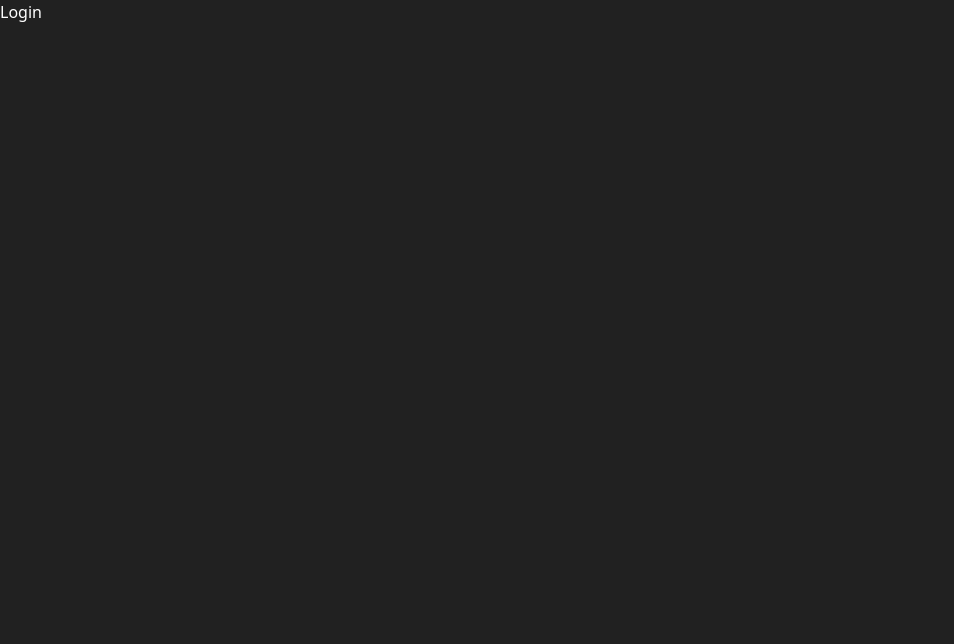
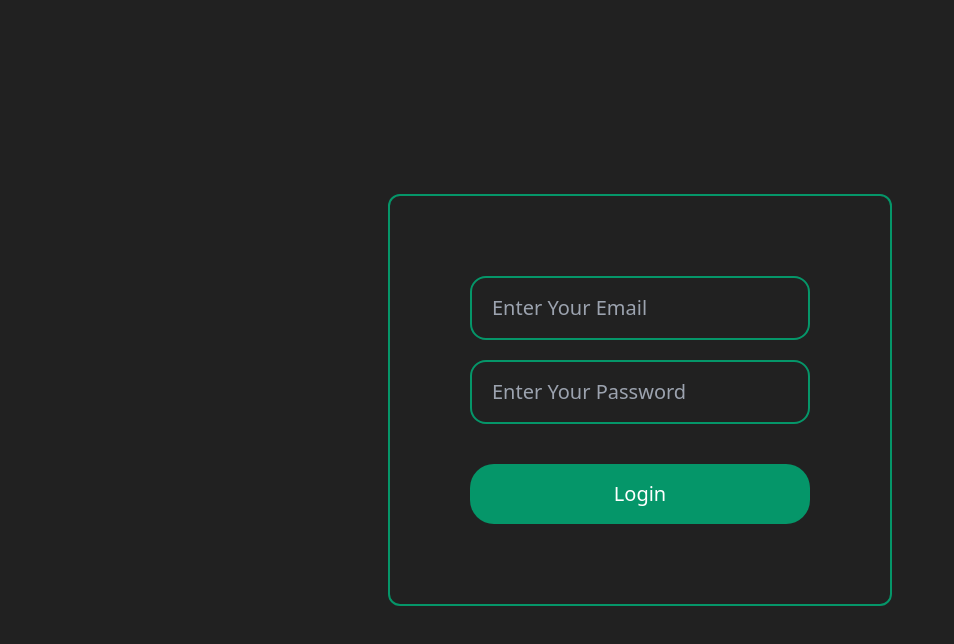
Before and after one commit to vipin018/Employee-Management-System, a React (Vite) app: page / in a window 1280 px wide. Shown: the top 644 px of the page, without its empty margins (0-954 px from the left). Built offline with nearby package versions, Linux system fonts and the light colour scheme.

Commit message:
login page done

```diff
--- a/src/components/Auth/Login.jsx
+++ b/src/components/Auth/Login.jsx
@@ -1,9 +1,46 @@
-import React from 'react'
+import React, { useState } from 'react'
 
 const Login = () => {
-  return (
-    <div>Login</div>
-  )
+
+    const [email, setEmail] = useState('')
+    const [password, setPassword] = useState('')
+
+    // two way binding
+    const submitHandler = (e) => {
+        e.preventDefault();
+        console.log("email is", email);
+        console.log("password is", password);
+
+        setEmail('');
+        setPassword('');
+    }
+
+
+    return (
+        <div className='flex h-screen w-screen items-center justify-center' >
+            <div className="border-2 border-emerald-600 p-20 rounded-xl">
+                <form
+                    onSubmit={(e) => {
+                        submitHandler(e);
+                    }}
+                    className='flex flex-col justify-center'>
+                    <input
+                        value={email}
+                        onChange={(e) => {
+                            setEmail(e.target.value);
+                        }}
+                        required className='border-2 border-emerald-600 text-white rounded-2xl py-4 px-5 text-xl  outline-none bg-transparent' type="email" placeholder='Enter Your Email' />
+                    <input
+                        value={password}
+                        onChange={(e) => {
+                            setPassword(e.target.value);
+                        }}
+                        required className='border-2 border-emerald-600 text-white rounded-2xl py-4 px-5 text-xl  outline-none mt-5 bg-transparent' type="password" placeholder='Enter Your Password' />
+                    <button className='border-none bg-emerald-600 rounded-3xl py-4 px-5 text-xl outline-none mt-10 ' >Login</button>
+                </form>
+            </div>
+        </div>
+    )
 }
 
 export default Login
```
